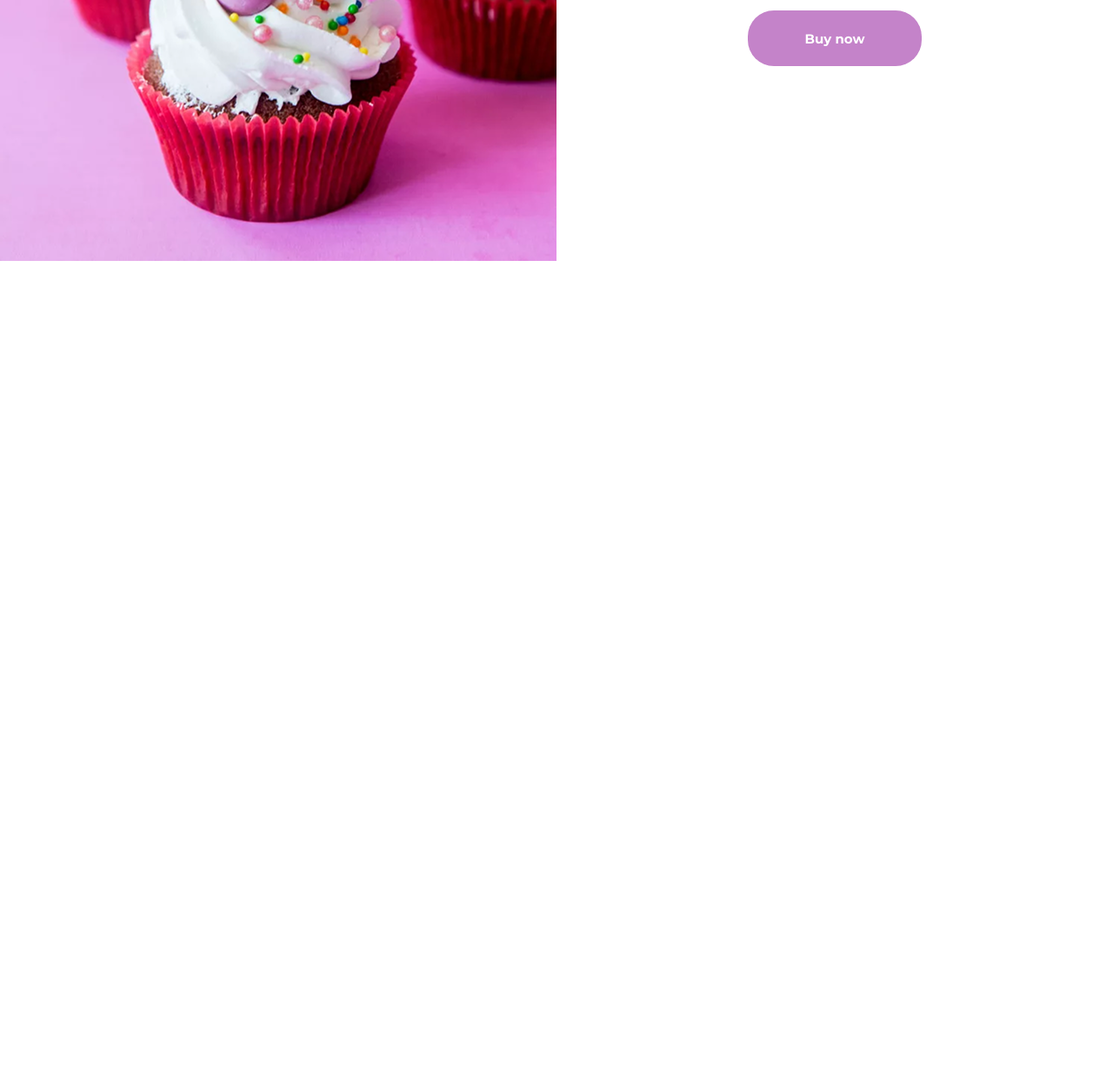
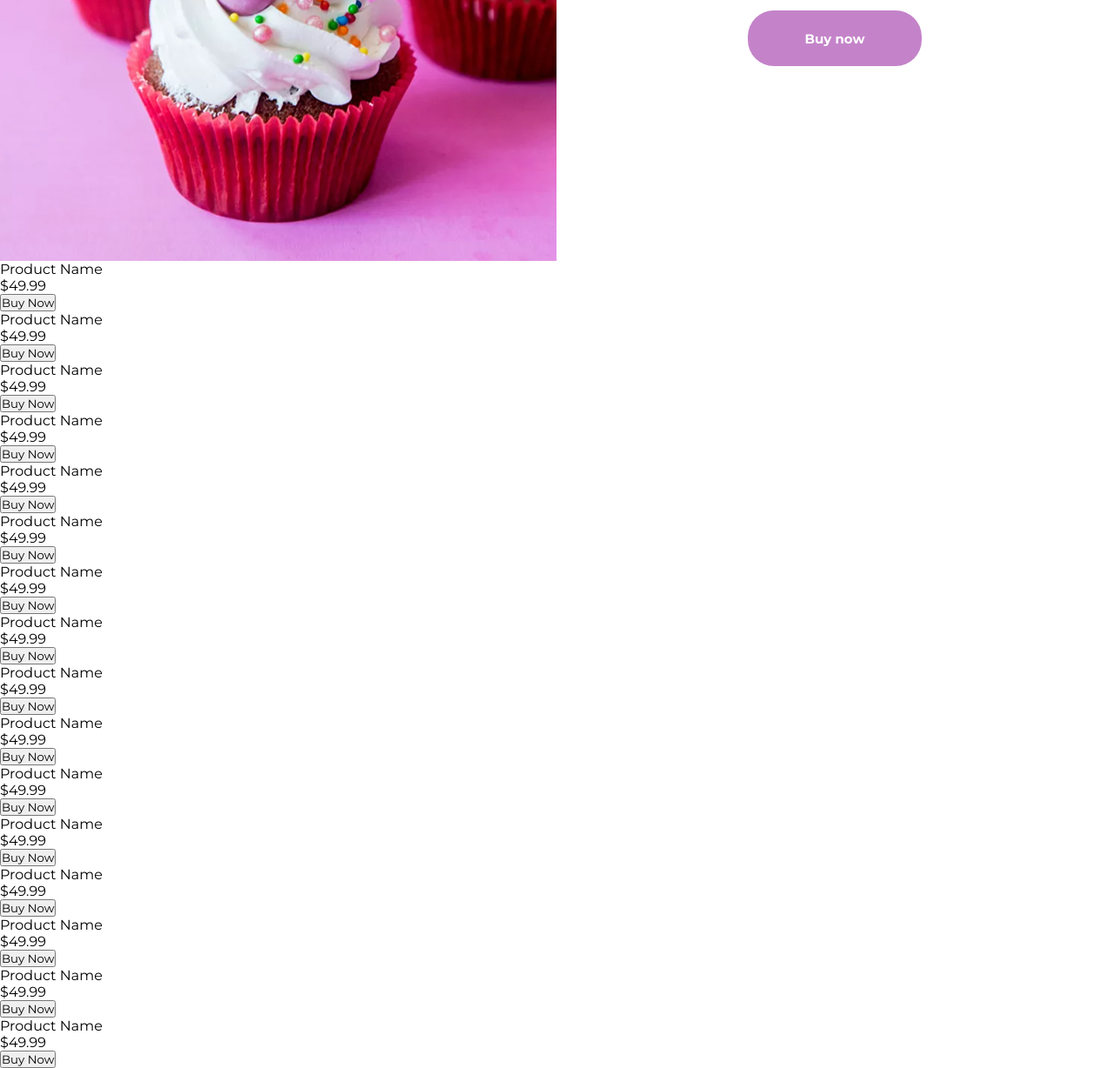
Before and after one commit to hirwa-arnaud/CUPCAKES, a plain HTML site: page index.html in a window 1280 px wide. Shown: the part 500-1728 px from the top of the page at 87% size. Before the commit the page ends 800 px from the top, so only its background shows below. Drawn offline with Linux system fonts and the light colour scheme.

Commit message:
created divs html structure

```diff
--- a/index.html
+++ b/index.html
@@ -34,5 +34,34 @@
             </div>
         </div>
     </header>
+    <amin>
+
+  <div class="container">
+    <!-- Repeat this card 16 times for 4x4 layout -->
+    <!-- You can use JavaScript later to populate them dynamically -->
+    <!-- Example Card -->
+    <div class="card">
+      <div class="product-image"></div>
+      <div class="product-name">Product Name</div>
+      <div class="product-price">$49.99</div>
+      <button class="buy-btn">Buy Now</button>
+    </div>
+    <div class="card"><div class="product-image"></div><div class="product-name">Product Name</div><div class="product-price">$49.99</div><button class="buy-btn">Buy Now</button></div>
+    <div class="card"><div class="product-image"></div><div class="product-name">Product Name</div><div class="product-price">$49.99</div><button class="buy-btn">Buy Now</button></div>
+    <div class="card"><div class="product-image"></div><div class="product-name">Product Name</div><div class="product-price">$49.99</div><button class="buy-btn">Buy Now</button></div>
+    <div class="card"><div class="product-image"></div><div class="product-name">Product Name</div><div class="product-price">$49.99</div><button class="buy-btn">Buy Now</button></div>
+    <div class="card"><div class="product-image"></div><div class="product-name">Product Name</div><div class="product-price">$49.99</div><button class="buy-btn">Buy Now</button></div>
+    <div class="card"><div class="product-image"></div><div class="product-name">Product Name</div><div class="product-price">$49.99</div><button class="buy-btn">Buy Now</button></div>
+    <div class="card"><div class="product-image"></div><div class="product-name">Product Name</div><div class="product-price">$49.99</div><button class="buy-btn">Buy Now</button></div>
+    <div class="card"><div class="product-image"></div><div class="product-name">Product Name</div><div class="product-price">$49.99</div><button class="buy-btn">Buy Now</button></div>
+    <div class="card"><div class="product-image"></div><div class="product-name">Product Name</div><div class="product-price">$49.99</div><button class="buy-btn">Buy Now</button></div>
+    <div class="card"><div class="product-image"></div><div class="product-name">Product Name</div><div class="product-price">$49.99</div><button class="buy-btn">Buy Now</button></div>
+    <div class="card"><div class="product-image"></div><div class="product-name">Product Name</div><div class="product-price">$49.99</div><button class="buy-btn">Buy Now</button></div>
+    <div class="card"><div class="product-image"></div><div class="product-name">Product Name</div><div class="product-price">$49.99</div><button class="buy-btn">Buy Now</button></div>
+    <div class="card"><div class="product-image"></div><div class="product-name">Product Name</div><div class="product-price">$49.99</div><button class="buy-btn">Buy Now</button></div>
+    <div class="card"><div class="product-image"></div><div class="product-name">Product Name</div><div class="product-price">$49.99</div><button class="buy-btn">Buy Now</button></div>
+    <div class="card"><div class="product-image"></div><div class="product-name">Product Name</div><div class="product-price">$49.99</div><button class="buy-btn">Buy Now</button></div>
+  </div>
+    </amin>
 </body>
 </html>
```
